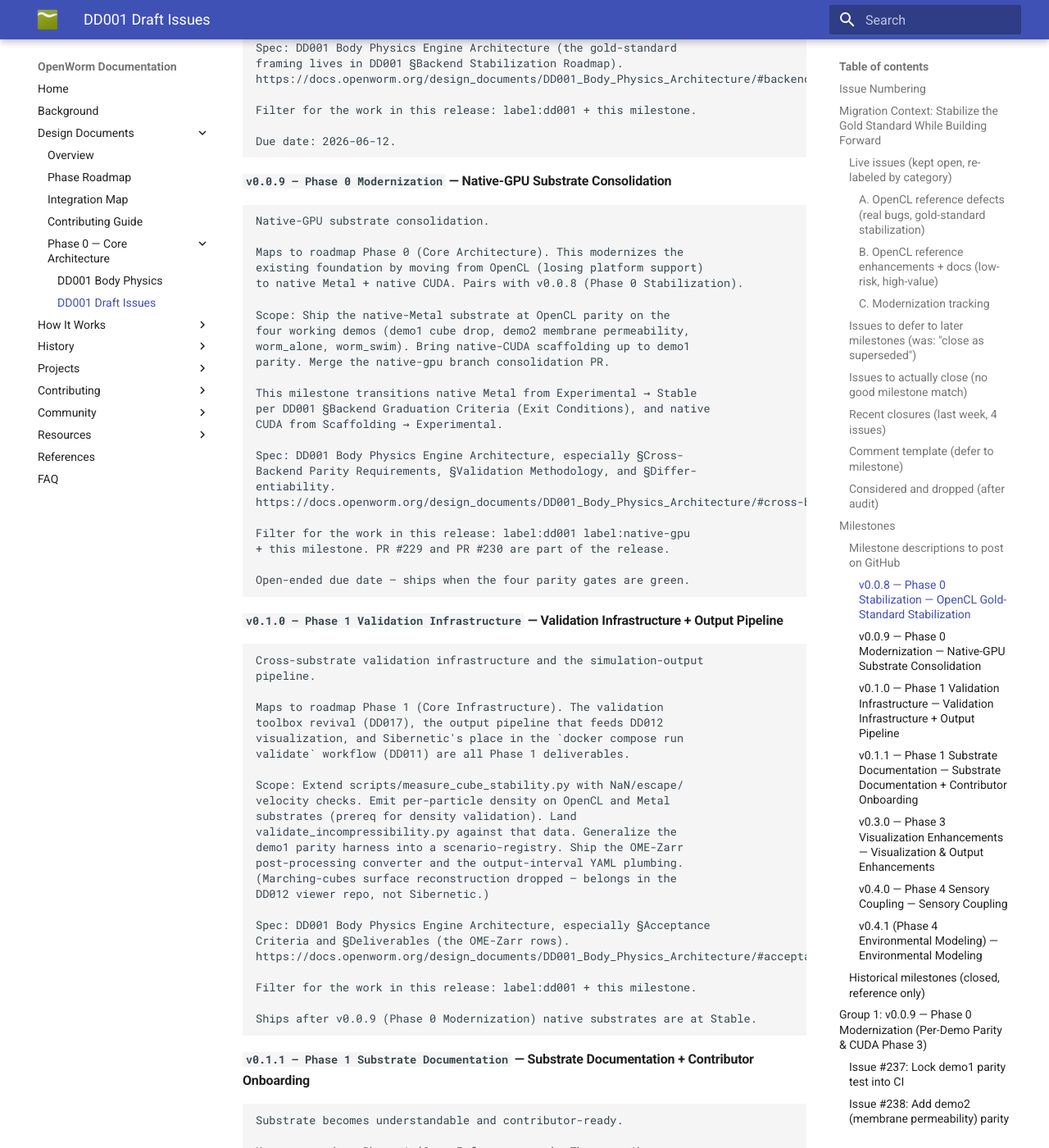
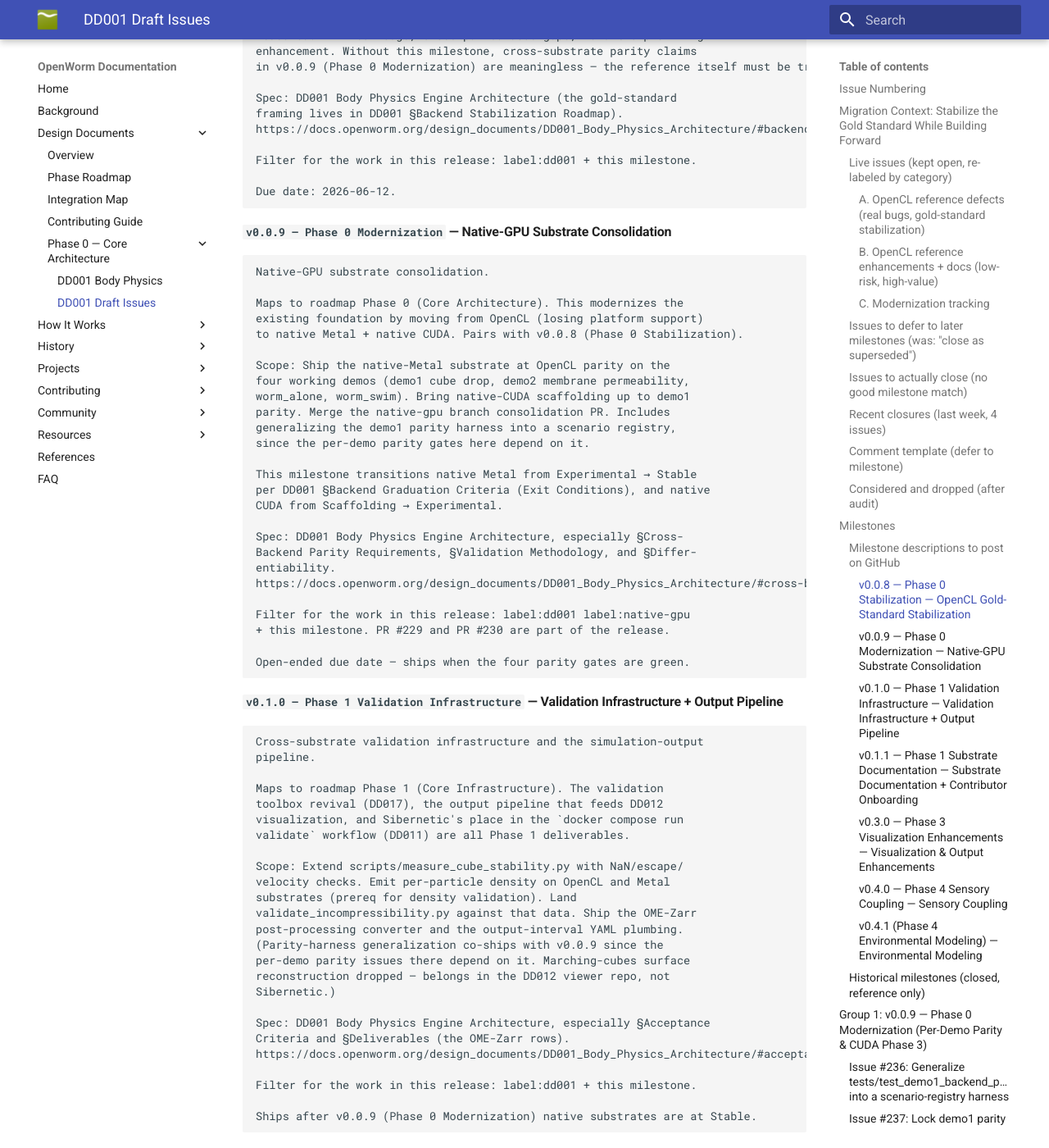
Before and after one commit to openworm/openworm_docs, an MkDocs documentation site: the page built from docs/design_documents/DD001_draft_issues.md, in a window 1280 px wide and 1400 px high, scrolled down 9704 px. Shown: the whole window at 82% size. Built offline with MkDocs 1.6.1 and Material for MkDocs 9.7.7, drawn with Linux system fonts in a browser that asks for light colours; some of the changed text lies outside the part shown.

Commit message:
Move #236 (generalize parity harness) from v0.1.0 to v0.0.9
Per-demo parity issues (#237, #238, #239, #242) all depend on #236
"generalize parity harness", but #236 was sitting in v0.1.0 — a
backwards cross-milestone dependency that would have forced v0.0.9
to ship without working CI gates.

Fix: move #236 into v0.0.9 (first position, since it unblocks the
others). Logically still validation infrastructure, but co-ships
with v0.0.9 to satisfy the dependency.

Audited all other issue-to-issue deps — no other backwards
cross-milestone dependencies remain. All deps are now either:
  - within the same milestone (#234→#235; #241→#242; #245↔#249), or
  - external (DD012 contract, DD015/DD019 publishing, DD011 config)

Updates:
- Issue #236 block: Roadmap Phase Phase 1 → Phase 0; Milestone
  v0.1.0 → v0.0.9; audit note rewritten to explain the co-shipping
- Roadmap Context table at top (Group 1 / Group 2 rows)
- Summary group table (added #236 to Group 1, removed from Group 2)
- Milestone descriptions table (v0.0.9 / v0.1.0 rows)
- Copy-paste-ready GitHub milestone descriptions for v0.0.9 / v0.1.0
- Dependency Graph (now shows no backwards cross-milestone arrows)
- Live GitHub milestones #5 (v0.0.9) and #6 (v0.1.0) re-PATCHed
  with the updated descriptions

Co-Authored-By: Claude Opus 4.7 <noreply@anthropic.com>

````diff
--- a/docs/design_documents/DD001_draft_issues.md
+++ b/docs/design_documents/DD001_draft_issues.md
@@ -15,8 +15,8 @@
 
 | Group | Milestone | Issues |
 |-------|-----------|--------|
-| 1. Per-Demo Parity & CUDA Phase 3 | **v0.0.9 — Phase 0 Modernization** | [#237](#issue-237-lock-demo1-parity-test-into-ci) demo1 lock-in, [#238](#issue-238-add-demo2-membrane-permeability-parity-gate-to-harness) demo2 harness entry, [#239](#issue-239-add-worm_alone-parity-gate-worm-com-cross-section-max-span-metrics) worm_alone lock-in, [#240](#issue-240-implement-ihmsen-2010-boundary-active-sph-pressure-replaces-floor_y-proxy) Ihmsen 2010 boundary pressure, [#241](#issue-241-rewrite-xpbd-density-inner-loop-with-pcisph-iterative-pressure) PCISPH iterative pressure, [#242](#issue-242-worm_swim_half_resolution-set-up-muscle-driven-scenario-and-add-parity-gate) worm_swim driven scenario, [#243](#issue-243-cuda-phase-3-port-wpoly6_inplace-prove-nvcc-build-fd-validate-against-metal) CUDA Phase 3 |
-| 2. Validation Tooling + Output Pipeline | **v0.1.0 — Phase 1 Validation Infrastructure** | [#233](#issue-233-extend-scriptsmeasure_cube_stabilitypy-with-nanescapevelocity-checks) extend stability checker, [#234](#issue-234-emit-per-particle-density-alongside-position-output-both-substrates) emit per-particle density, [#235](#issue-235-create-scriptsvalidate_incompressibilitypy-depends-on-234) incompressibility checker, [#236](#issue-236-generalize-teststest_demo1_backend_paritypy-into-a-scenario-registry-harness) generalize parity harness, [#247](#issue-247-ome-zarr-post-processing-converter-contingent-on-dd012-viewer-contract) OME-Zarr converter, [#248](#issue-248-plumb-simulationoutput_interval-from-openwormyml-through-to-existing-logstep-knob) output-interval plumbing |
+| 1. Parity Harness + Per-Demo Parity + CUDA Phase 3 | **v0.0.9 — Phase 0 Modernization** | [#236](#issue-236-generalize-teststest_demo1_backend_paritypy-into-a-scenario-registry-harness) generalize parity harness, [#237](#issue-237-lock-demo1-parity-test-into-ci) demo1 lock-in, [#238](#issue-238-add-demo2-membrane-permeability-parity-gate-to-harness) demo2 harness entry, [#239](#issue-239-add-worm_alone-parity-gate-worm-com-cross-section-max-span-metrics) worm_alone lock-in, [#240](#issue-240-implement-ihmsen-2010-boundary-active-sph-pressure-replaces-floor_y-proxy) Ihmsen 2010 boundary pressure, [#241](#issue-241-rewrite-xpbd-density-inner-loop-with-pcisph-iterative-pressure) PCISPH iterative pressure, [#242](#issue-242-worm_swim_half_resolution-set-up-muscle-driven-scenario-and-add-parity-gate) worm_swim driven scenario, [#243](#issue-243-cuda-phase-3-port-wpoly6_inplace-prove-nvcc-build-fd-validate-against-metal) CUDA Phase 3 |
+| 2. Validation Tooling + Output Pipeline | **v0.1.0 — Phase 1 Validation Infrastructure** | [#233](#issue-233-extend-scriptsmeasure_cube_stabilitypy-with-nanescapevelocity-checks) extend stability checker, [#234](#issue-234-emit-per-particle-density-alongside-position-output-both-substrates) emit per-particle density, [#235](#issue-235-create-scriptsvalidate_incompressibilitypy-depends-on-234) incompressibility checker, [#247](#issue-247-ome-zarr-post-processing-converter-contingent-on-dd012-viewer-contract) OME-Zarr converter, [#248](#issue-248-plumb-simulationoutput_interval-from-openwormyml-through-to-existing-logstep-knob) output-interval plumbing |
 | 3. Substrate Docs + Contributor Onboarding | **v0.1.1 — Phase 1 Substrate Documentation** | [#244](#issue-244-add-opencl-kernel-call-graph-equation-table-gotchas-appendix) OpenCL kernel call graph, [#245](#issue-245-document-xpbd_full-saved-state-contract-add-a-paired-kernel-runbook) paired-kernel runbook, [#246](#issue-246-static-github-action-post-validation-methodology-checklist-on-substrate-touching-prs) static-action PR checklist, [#249](#issue-249-add-contributingmd-link-heavy-owns-only-what-has-no-other-home) link-heavy CONTRIBUTING.md |
 | 4. Closed-Loop | **v0.4.0 — Phase 4 Sensory Coupling** | [#250](#issue-250-in-process-simulation-handle-for-tight-loop-closed-loop-control) in-process Simulation handle |
 
@@ -144,8 +144,8 @@ Phase 0 continues the historical patch sequence (`v0.0.5` → `v0.0.6` → `v0.0
 | Milestone | Maps to roadmap phase | Status | What it ships |
 |-----------|----------------------|--------|---------------|
 | **v0.0.8 — Phase 0 Stabilization** | [Phase 0](DD_PHASE_ROADMAP.md#phase-0-core-architecture-functional-stabilizing) (Core Architecture stabilization) | Existing — **re-scope** (due date 2026-06-12) | Lock in OpenCL as the validated reference: fix the real bugs, close the paired docs gaps, land the profiling enhancement. Without this the cross-substrate parity work has no trustworthy reference to compare against. |
-| **v0.0.9 — Phase 0 Modernization** | [Phase 0](DD_PHASE_ROADMAP.md#phase-0-core-architecture-functional-stabilizing) (modernizes the existing foundation) | **New** | The native-Metal substrate locked into CI at parity on demo1/demo2/worm_alone, Ihmsen 2010 boundary pressure landed (replaces `floor_y` proxy), PCISPH iterative-pressure XPBD rewrite shipped (closes worm_swim sink), worm_swim driven scenario at kinematic parity, CUDA Phase 3 (wpoly6_inplace) FD-validated. Native modernization shipped as a release. |
-| **v0.1.0 — Phase 1 Validation Infrastructure** | [Phase 1](DD_PHASE_ROADMAP.md#phase-1-core-infrastructure) (validation toolbox + output pipeline are Phase 1 deliverables) | **New** | Extended stability checker, per-particle density emission on both substrates, incompressibility validator, generalized cross-backend parity harness, OME-Zarr post-processing converter (contingent on DD012 viewer contract), `simulation.output_interval` YAML plumbing. |
+| **v0.0.9 — Phase 0 Modernization** | [Phase 0](DD_PHASE_ROADMAP.md#phase-0-core-architecture-functional-stabilizing) (modernizes the existing foundation) | **New** | Generalized cross-backend parity harness (scenario registry), the native-Metal substrate locked into CI at parity on demo1/demo2/worm_alone, Ihmsen 2010 boundary pressure landed (replaces `floor_y` proxy), PCISPH iterative-pressure XPBD rewrite shipped (closes worm_swim sink), worm_swim driven scenario at kinematic parity, CUDA Phase 3 (wpoly6_inplace) FD-validated. Native modernization shipped as a release. |
+| **v0.1.0 — Phase 1 Validation Infrastructure** | [Phase 1](DD_PHASE_ROADMAP.md#phase-1-core-infrastructure) (validation toolbox + output pipeline are Phase 1 deliverables) | **New** | Extended stability checker, per-particle density emission on both substrates, incompressibility validator, OME-Zarr post-processing converter (contingent on DD012 viewer contract), `simulation.output_interval` YAML plumbing. (Parity-harness generalization moved to v0.0.9 since the per-demo parity issues there need it as a prerequisite.) |
 | **v0.1.1 — Phase 1 Substrate Documentation** | [Phase 1](DD_PHASE_ROADMAP.md#phase-1-core-infrastructure) (contributor workflow is Phase 1 territory) | **New** | OpenCL kernel call graph + equation table + gotchas appendix, `xpbd_full` saved-state contract + add-a-paired-kernel runbook, static GitHub Action posting the validation-methodology checklist on substrate-touching PRs, link-heavy CONTRIBUTING.md. Community-tracked docs issues ([#127](https://github.com/openworm/sibernetic/issues/127), [#128](https://github.com/openworm/sibernetic/issues/128), [#165](https://github.com/openworm/sibernetic/issues/165)) consolidated. Also picks up Sibernetic↔NEURON coupling docs ([#107](https://github.com/openworm/sibernetic/issues/107)) and calibration scope ([#108](https://github.com/openworm/sibernetic/issues/108)). |
 | **v0.3.0 — Phase 3 Visualization Enhancements** | [Phase 3](DD_PHASE_ROADMAP.md#phase-3-cell-type-specialization) (DD012 Phase 3 Post-Hoc Trame Viewer begins here) | **New** | Sibernetic-side improvements that DD012 (Dynamic Visualization Architecture) will spec when it publishes. Holds deferred visualization issues ([#101](https://github.com/openworm/sibernetic/issues/101), [#117](https://github.com/openworm/sibernetic/issues/117), [#119](https://github.com/openworm/sibernetic/issues/119), [#182](https://github.com/openworm/sibernetic/issues/182)). Ships after v0.1.0 (Phase 1 Validation Infrastructure) lands, which reshapes what "visualization" means for Sibernetic. |
 | **v0.4.0 — Phase 4 Sensory Coupling** | [Phase 4](DD_PHASE_ROADMAP.md#phase-4-slow-modulation-closed-loop-sensory) (DD015 Touch + DD019 Proprioception live here) | **New** | Sibernetic-side support for closed-loop sensorimotor work that DD015 (Touch Response) and DD019 (Proprioceptive Feedback) will spec when those held-back DDs publish. Holds the deferred issues ([#100](https://github.com/openworm/sibernetic/issues/100) steering, [#141](https://github.com/openworm/sibernetic/issues/141) proprioception, [#144](https://github.com/openworm/sibernetic/issues/144) touch) plus the in-process `Simulation` handle ([Issue #250](#issue-250-in-process-simulation-handle-for-tight-loop-closed-loop-control)) that the closed-loop tight loop needs. |
@@ -192,7 +192,9 @@ to native Metal + native CUDA. Pairs with v0.0.8 (Phase 0 Stabilization).
 Scope: Ship the native-Metal substrate at OpenCL parity on the
 four working demos (demo1 cube drop, demo2 membrane permeability,
 worm_alone, worm_swim). Bring native-CUDA scaffolding up to demo1
-parity. Merge the native-gpu branch consolidation PR.
+parity. Merge the native-gpu branch consolidation PR. Includes
+generalizing the demo1 parity harness into a scenario registry,
+since the per-demo parity gates here depend on it.
 
 This milestone transitions native Metal from Experimental → Stable
 per DD001 §Backend Graduation Criteria (Exit Conditions), and native
@@ -223,11 +225,12 @@ validate` workflow (DD011) are all Phase 1 deliverables.
 Scope: Extend scripts/measure_cube_stability.py with NaN/escape/
 velocity checks. Emit per-particle density on OpenCL and Metal
 substrates (prereq for density validation). Land
-validate_incompressibility.py against that data. Generalize the
-demo1 parity harness into a scenario-registry. Ship the OME-Zarr
+validate_incompressibility.py against that data. Ship the OME-Zarr
 post-processing converter and the output-interval YAML plumbing.
-(Marching-cubes surface reconstruction dropped — belongs in the
-DD012 viewer repo, not Sibernetic.)
+(Parity-harness generalization co-ships with v0.0.9 since the
+per-demo parity issues there depend on it. Marching-cubes surface
+reconstruction dropped — belongs in the DD012 viewer repo, not
+Sibernetic.)
 
 Spec: DD001 Body Physics Engine Architecture, especially §Acceptance
 Criteria and §Deliverables (the OME-Zarr rows).
@@ -372,6 +375,40 @@ Ships after v0.4.0 (Phase 4 Sensory Coupling) and after DD018 publishes.
 Lock in the parity work that's already substantively done, close the remaining gaps (worm_swim sink, Ihmsen boundary pressure), and start CUDA at Phase 3 of its own README plan. Per audit, three of the four demos are at or near parity; only worm_swim is honestly in tuning.
 
 Per [DD001 §Validation Methodology](DD001_Body_Physics_Architecture.md#validation-methodology), every PR landing under these issues should follow the 8-phase workflow and satisfy the [MoaW PR review checklist](DD001_Body_Physics_Architecture.md#mind-of-a-worm-pr-review-checklist).
+
+---
+
+### Issue #236: Generalize `tests/test_demo1_backend_parity.py` into a scenario-registry harness
+
+- **Title:** `[DD001] Generalize parity test into a scenario registry (demo1/demo2/worm_alone/worm_swim) — milestone Phase 1`
+- **Labels:** `DD001`, `ai-workable`, `L2`, `validation`, `parity`
+- **Roadmap Phase:** Phase 0
+- **Milestone:** [v0.0.9 — Phase 0 Modernization](#milestones)
+- **Target Repo:** `openworm/sibernetic`
+- **Required Capabilities:** python, physics
+- **Audit note:** `tests/test_demo1_backend_parity.py` (256 lines) is already a fully-functional parity harness — parses position buffers with `.times.txt` sidecar handling, computes per-particle L2 + cube-center/extent drifts + init/mean/final L2, has explicit `THRESHOLDS` dict and 5 pass/fail gates, JSON + human-readable output. The proposed new file `scripts/backend_parity_test.py` would duplicate ~80% of this. **Milestone:** Logically validation infrastructure, but co-ships with v0.0.9 (Phase 0 Modernization) because the per-demo parity issues #237/#238/#239/#242 all depend on the generalized harness — splitting these across milestones would force v0.0.9 to ship without working CI gates.
+- **DD Section to Read:** [DD001 §Cross-Backend Parity Requirements](DD001_Body_Physics_Architecture.md#cross-backend-parity-requirements), [§Backend Graduation Criteria](DD001_Body_Physics_Architecture.md#backend-graduation-criteria-exit-conditions)
+- **Depends On:** None (the per-demo parity issues #237-#239, #242 depend on this)
+- **Existing Code to Reuse / Refactor:**
+    - `tests/test_demo1_backend_parity.py` — rename to `tests/test_backend_parity.py`, parameterize on scenario
+    - `scripts/cross_backend_regression.py` — driver that runs N backends; already pluggable via `--binary NAME=PATH`
+    - `src/metal_diff/dump_metal_trajectory.py` — Metal trajectory dumper writing OpenCL-compatible format
+- **Approach:** Refactor — promote the existing demo1-specific harness into a scenario registry. Per-demo configs (THRESHOLDS, parsers, baselines) live in `tests/parity_scenarios/{demo1,demo2,worm_alone,worm_swim}.py`. Add `--scenario` and `--substrate` CLI flags. Keep the L2 engine and threshold logic that already exists.
+- **Files to Modify:**
+    - `tests/test_backend_parity.py` (rename from test_demo1_backend_parity.py)
+    - `tests/parity_scenarios/{demo1,demo2,worm_alone,worm_swim}.py` (new — per-demo configs)
+    - `tests/baseline/*_opencl.json` (new — committed reference metrics)
+- **Acceptance Criteria:**
+    - [ ] Runs `--scenario demo1 --substrate metal-native` and reproduces the existing demo1 parity check
+    - [ ] Adds entry points for demo2, worm_alone, worm_swim (used by #238, #239, #242)
+    - [ ] `--substrate cuda-native` returns "not implemented yet" error message
+    - [ ] Emits JSON + human-readable table; exit code reflects pass/fail
+    - [ ] `cross_backend_regression.py` continues to work
+- **Sponsor Summary Hint:** The parity engine exists. This issue generalizes the existing demo1-specific harness so demo2/worm_alone/worm_swim each get a parity gate, without rewriting the L2/sampling/threshold core.
+
+---
+
+---
 
 ---
 
@@ -626,38 +663,6 @@ Cross-substrate validation infrastructure and the simulation-output pipeline. Th
 
 ---
 
-### Issue #236: Generalize `tests/test_demo1_backend_parity.py` into a scenario-registry harness
-
-- **Title:** `[DD001] Generalize parity test into a scenario registry (demo1/demo2/worm_alone/worm_swim) — milestone Phase 1`
-- **Labels:** `DD001`, `ai-workable`, `L2`, `validation`, `parity`
-- **Roadmap Phase:** Phase 1
-- **Milestone:** [v0.1.0 — Phase 1 Validation Infrastructure](#milestones)
-- **Target Repo:** `openworm/sibernetic`
-- **Required Capabilities:** python, physics
-- **Audit note:** `tests/test_demo1_backend_parity.py` (256 lines) is already a fully-functional parity harness — parses position buffers with `.times.txt` sidecar handling, computes per-particle L2 + cube-center/extent drifts + init/mean/final L2, has explicit `THRESHOLDS` dict and 5 pass/fail gates, JSON + human-readable output. The proposed new file `scripts/backend_parity_test.py` would duplicate ~80% of this. **Milestone:** the prior draft put this in v0.0.9 (Phase 0 Modernization); it belongs in v0.1.0 (Phase 1 Validation Infrastructure) — it's validation infrastructure, and unblocks the per-demo parity issues #237/#238/#239/#242 in v0.0.9.
-- **DD Section to Read:** [DD001 §Cross-Backend Parity Requirements](DD001_Body_Physics_Architecture.md#cross-backend-parity-requirements), [§Backend Graduation Criteria](DD001_Body_Physics_Architecture.md#backend-graduation-criteria-exit-conditions)
-- **Depends On:** None (the per-demo parity issues #237-#239, #242 depend on this)
-- **Existing Code to Reuse / Refactor:**
-    - `tests/test_demo1_backend_parity.py` — rename to `tests/test_backend_parity.py`, parameterize on scenario
-    - `scripts/cross_backend_regression.py` — driver that runs N backends; already pluggable via `--binary NAME=PATH`
-    - `src/metal_diff/dump_metal_trajectory.py` — Metal trajectory dumper writing OpenCL-compatible format
-- **Approach:** Refactor — promote the existing demo1-specific harness into a scenario registry. Per-demo configs (THRESHOLDS, parsers, baselines) live in `tests/parity_scenarios/{demo1,demo2,worm_alone,worm_swim}.py`. Add `--scenario` and `--substrate` CLI flags. Keep the L2 engine and threshold logic that already exists.
-- **Files to Modify:**
-    - `tests/test_backend_parity.py` (rename from test_demo1_backend_parity.py)
-    - `tests/parity_scenarios/{demo1,demo2,worm_alone,worm_swim}.py` (new — per-demo configs)
-    - `tests/baseline/*_opencl.json` (new — committed reference metrics)
-- **Acceptance Criteria:**
-    - [ ] Runs `--scenario demo1 --substrate metal-native` and reproduces the existing demo1 parity check
-    - [ ] Adds entry points for demo2, worm_alone, worm_swim (used by #238, #239, #242)
-    - [ ] `--substrate cuda-native` returns "not implemented yet" error message
-    - [ ] Emits JSON + human-readable table; exit code reflects pass/fail
-    - [ ] `cross_backend_regression.py` continues to work
-- **Sponsor Summary Hint:** The parity engine exists. This issue generalizes the existing demo1-specific harness so demo2/worm_alone/worm_swim each get a parity gate, without rewriting the L2/sampling/threshold core.
-
----
-
----
-
 ### Issue #247: OME-Zarr post-processing converter (contingent on DD012 viewer contract)
 
 - **Title:** `[DD001] Add scripts/export_to_ome_zarr.py post-processing converter (gated on DD012 viewer requiring OME-Zarr)`
@@ -862,20 +867,23 @@ Sibernetic-side support for closed-loop sensorimotor work. Deferral target for D
 
 | Group | Milestone | Issues | Target |
 |-------|-----------|--------|--------|
-| **1: Per-Demo Parity & CUDA Phase 3** | v0.0.9 — Phase 0 Modernization | [#237](#issue-237-lock-demo1-parity-test-into-ci), [#238](#issue-238-add-demo2-membrane-permeability-parity-gate-to-harness), [#239](#issue-239-add-worm_alone-parity-gate-worm-com-cross-section-max-span-metrics), [#240](#issue-240-implement-ihmsen-2010-boundary-active-sph-pressure-replaces-floor_y-proxy), [#241](#issue-241-rewrite-xpbd-density-inner-loop-with-pcisph-iterative-pressure), [#242](#issue-242-worm_swim_half_resolution-set-up-muscle-driven-scenario-and-add-parity-gate), [#243](#issue-243-cuda-phase-3-port-wpoly6_inplace-prove-nvcc-build-fd-validate-against-metal) | Lock in demo1/demo2/worm_alone, Ihmsen 2010 boundary pressure, PCISPH iterative rewrite, worm_swim driven scenario, CUDA Phase 3 |
-| **2: Validation Tooling + Output Pipeline** | v0.1.0 — Phase 1 Validation Infrastructure | [#233](#issue-233-extend-scriptsmeasure_cube_stabilitypy-with-nanescapevelocity-checks), [#234](#issue-234-emit-per-particle-density-alongside-position-output-both-substrates), [#235](#issue-235-create-scriptsvalidate_incompressibilitypy-depends-on-234), [#236](#issue-236-generalize-teststest_demo1_backend_paritypy-into-a-scenario-registry-harness), [#247](#issue-247-ome-zarr-post-processing-converter-contingent-on-dd012-viewer-contract), [#248](#issue-248-plumb-simulationoutput_interval-from-openwormyml-through-to-existing-logstep-knob) | Extend stability checker, emit per-particle density, incompressibility validator, generalize parity harness, OME-Zarr converter (contingent on DD012 contract), output-interval YAML plumbing |
+| **1: Parity Harness + Per-Demo Parity + CUDA Phase 3** | v0.0.9 — Phase 0 Modernization | [#236](#issue-236-generalize-teststest_demo1_backend_paritypy-into-a-scenario-registry-harness), [#237](#issue-237-lock-demo1-parity-test-into-ci), [#238](#issue-238-add-demo2-membrane-permeability-parity-gate-to-harness), [#239](#issue-239-add-worm_alone-parity-gate-worm-com-cross-section-max-span-metrics), [#240](#issue-240-implement-ihmsen-2010-boundary-active-sph-pressure-replaces-floor_y-proxy), [#241](#issue-241-rewrite-xpbd-density-inner-loop-with-pcisph-iterative-pressure), [#242](#issue-242-worm_swim_half_resolution-set-up-muscle-driven-scenario-and-add-parity-gate), [#243](#issue-243-cuda-phase-3-port-wpoly6_inplace-prove-nvcc-build-fd-validate-against-metal) | Generalize parity harness, lock in demo1/demo2/worm_alone, Ihmsen 2010 boundary pressure, PCISPH iterative rewrite, worm_swim driven scenario, CUDA Phase 3 |
+| **2: Validation Tooling + Output Pipeline** | v0.1.0 — Phase 1 Validation Infrastructure | [#233](#issue-233-extend-scriptsmeasure_cube_stabilitypy-with-nanescapevelocity-checks), [#234](#issue-234-emit-per-particle-density-alongside-position-output-both-substrates), [#235](#issue-235-create-scriptsvalidate_incompressibilitypy-depends-on-234), [#247](#issue-247-ome-zarr-post-processing-converter-contingent-on-dd012-viewer-contract), [#248](#issue-248-plumb-simulationoutput_interval-from-openwormyml-through-to-existing-logstep-knob) | Extend stability checker, emit per-particle density, incompressibility validator, OME-Zarr converter (contingent on DD012 contract), output-interval YAML plumbing |
 | **3: Substrate Docs + Contributor Onboarding** | v0.1.1 — Phase 1 Substrate Documentation | [#244](#issue-244-add-opencl-kernel-call-graph-equation-table-gotchas-appendix), [#245](#issue-245-document-xpbd_full-saved-state-contract-add-a-paired-kernel-runbook), [#246](#issue-246-static-github-action-post-validation-methodology-checklist-on-substrate-touching-prs), [#249](#issue-249-add-contributingmd-link-heavy-owns-only-what-has-no-other-home) | OpenCL kernel call graph + table, paired-kernel runbook + saved-state contract, static PR-checklist GitHub Action, link-heavy CONTRIBUTING.md |
 | **4: Closed-Loop** | v0.4.0 — Phase 4 Sensory Coupling | [#250](#issue-250-in-process-simulation-handle-for-tight-loop-closed-loop-control) | In-process Simulation handle |
 
 ### Dependency Graph (Critical Path)
 
+All issue-to-issue dependencies are within the same milestone (no
+backwards cross-milestone deps).
+
 ```
 v0.0.9 — Phase 0 Modernization
 ──────────────────────────────
-  Issue #237 (demo1 CI lock-in)         ─┐
-  Issue #238 (demo2 harness entry)      ─┤
-  Issue #239 (worm_alone harness entry) ─┼← depends on Issue #236 (v0.1.0)
-  Issue #242 (worm_swim parity)         ─┘
+  Issue #236 (generalize parity harness) ─┬→ Issue #237 (demo1 CI lock-in)
+                                          ├→ Issue #238 (demo2 harness entry)
+                                          ├→ Issue #239 (worm_alone harness entry)
+                                          └→ Issue #242 (worm_swim parity)
   Issue #240 (Ihmsen 2010 boundary)  — follow-up from #239's known caveat;
                                        standalone physics work
   Issue #241 (PCISPH iterative)      ─→ Issue #242 (worm_swim parity)
@@ -884,11 +892,10 @@ v0.0.9 — Phase 0 Modernization
 
 v0.1.0 — Phase 1 Validation Infrastructure
 ──────────────────────────────────────────
-  Issue #233 (extend stability checker)  — independent
-  Issue #234 (density dump prereq)       ─→ Issue #235 (incompressibility validator)
-  Issue #236 (generalize parity harness) — unblocks #237/#238/#239/#242 above
-  Issue #247 (OME-Zarr converter)        — gated on DD012 viewer contract
-  Issue #248 (output-interval plumbing)  — depends on DD011 config loading
+  Issue #233 (extend stability checker) — independent
+  Issue #234 (density dump prereq)      ─→ Issue #235 (incompressibility validator)
+  Issue #247 (OME-Zarr converter)       — gated on DD012 viewer contract
+  Issue #248 (output-interval plumbing) — depends on DD011 config loading
 
 v0.1.1 — Phase 1 Substrate Documentation
 ────────────────────────────────────────
````
